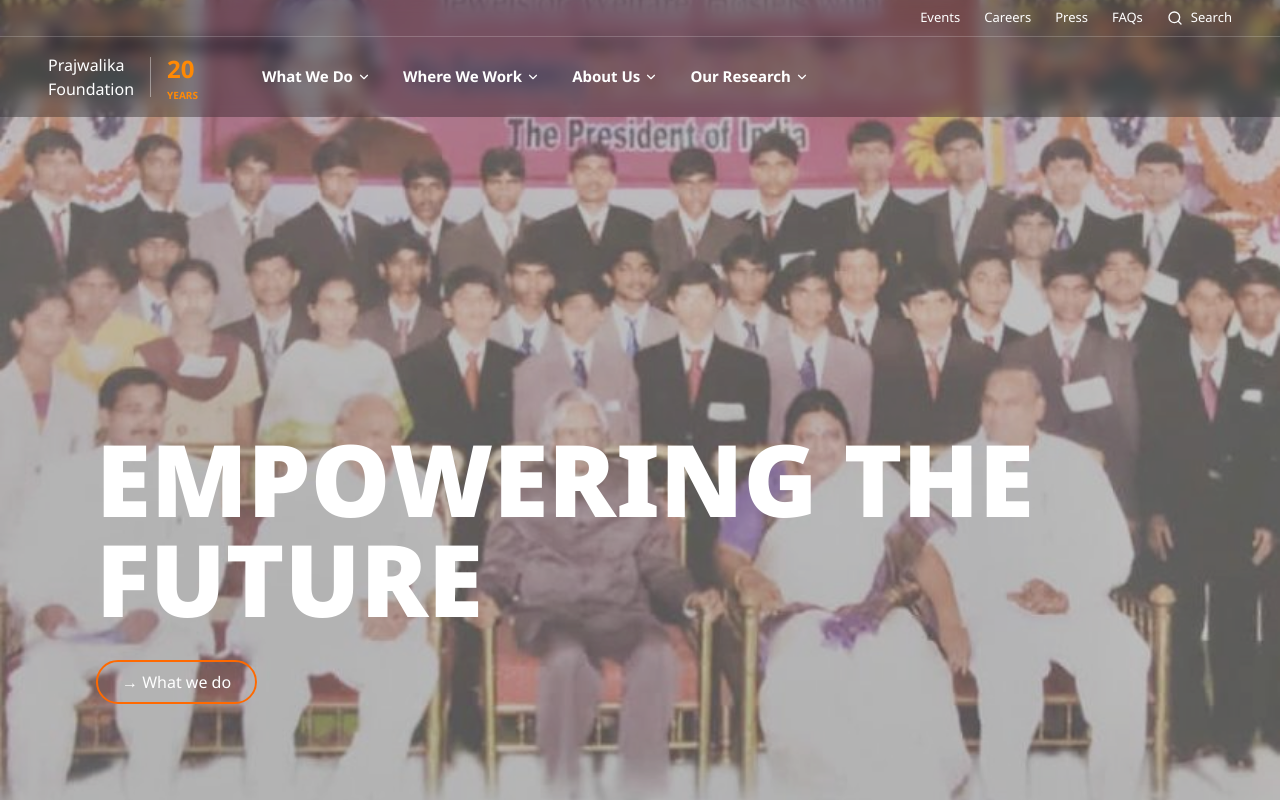
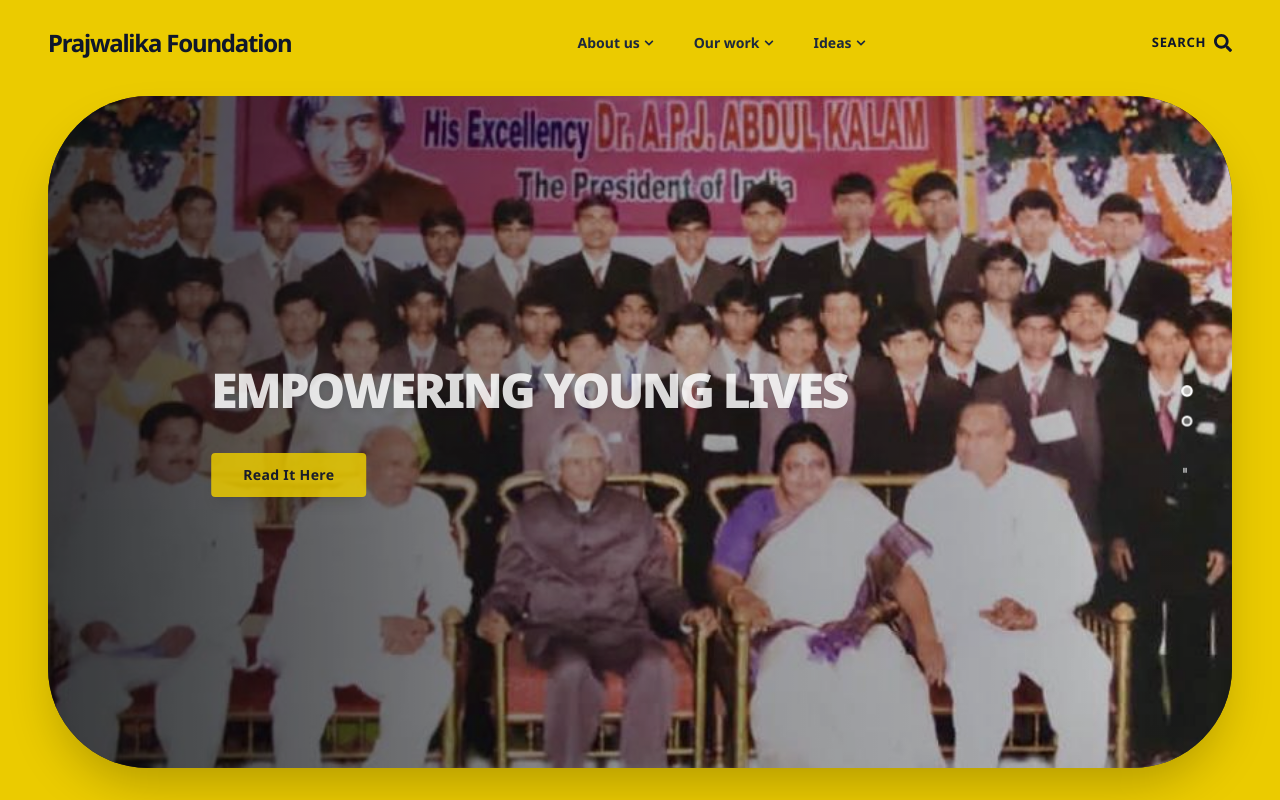
Before and after one commit to schigurupatis/prajwalika-ap, a React (Vite) app: page / in a window 1280 px wide. Shown: the top 800 px of the page. Built offline with nearby package versions, Linux system fonts and the light colour scheme.

Commit message:
worked on hero section

```diff
--- a/src/components/Hero.tsx
+++ b/src/components/Hero.tsx
@@ -1,347 +1,347 @@
+import { useState, useEffect } from 'react';
+import { motion, AnimatePresence } from 'framer-motion';
+import { useNavigate } from 'react-router-dom';
+import sliderImg1 from "../assets/hero-img.jpeg";
+import sliderImg2 from "../assets/mrv2.jpg";
+// import HeadetBg from "../assets/headebg.jpg"
+
+const slides = [
+  {
+    image: sliderImg1,
+    title: "EMPOWERING YOUNG LIVES",
+    // desc: "A Letter from M.Ravi Chandra IAS."
+  },
+  {
+    image: sliderImg2,
+    title: "EMPOWERING THE FUTURE",
+    // desc: "Join us in our mission to provide every child with the opportunity to live a healthy, productive life through education and welfare."
+    desc: "A Message from M.Ravi Chandra IAS."
+
+  }
+];
+
+const Hero = () => {
+  const [current, setCurrent] = useState(0);
+  const navigate = useNavigate();
+
+  useEffect(() => {
+    const timer = setInterval(() => {
+      setCurrent((prev) => (prev === slides.length - 1 ? 0 : prev + 1));
+    }, 6000);
+    return () => clearInterval(timer);
+  }, []);
+
+  return (
+    <section className="elative w-full h-screen bg-[#EBCB00] pt-24 pb-8 pl-4 pr-4 md:pl-12 md:pr-12 flex flex-col overflow-hidden">
+    {/* <section className="elative w-full h-screen pt-24 pb-8 pl-4 pr-4 md:pl-12 md:pr-12 flex flex-col overflow-hidden header-bg-img" style={{backgroundImage: "HeadetBg"}}> */}
+      {/* The "Gated" Container: Rounded ONLY on the left side */}
+      <div className="relative flex-grow w-full overflow-hidden rounded-[40px] md:rounded-[100px] shadow-2xl bg-slate-900">
+
+        {/* Animated Background */}
+        <AnimatePresence mode='wait'>
+          <motion.div
+            key={current}
+            initial={{ opacity: 0 }}
+            animate={{ opacity: 1 }}
+            exit={{ opacity: 0 }}
+            transition={{ duration: 1 }}
+            className="absolute inset-0 w-full h-full"
+          >
+            <img
+              src={slides[current].image}
+              alt="Slide"
+              className="w-full h-full object-cover object-center"
+            />
+            {/* Gradient Overlay for text readability (matches the dark left side in screenshot) */}
+            <div className="absolute inset-0 bg-gradient-to-r from-black/70 via-black/20 to-transparent" />
+          </motion.div>
+        </AnimatePresence>
+
+        {/* Content Area - Left Aligned with precise spacing */}
+        <div className="relative z-10 h-full flex flex-col justify-center px-10 md:px-24 lg:px-40">
+          <AnimatePresence mode='wait'>
+            <motion.div
+              key={current}
+              initial={{ x: -30, opacity: 0 }}
+              animate={{ x: 0, opacity: 1 }}
+              exit={{ x: 20, opacity: 0 }}
+              transition={{ duration: 0.8 }}
+              className="max-w-2xl text-white"
+            >
+              {/* Title: All Caps, Extra Bold */}
+              <h2 className="text-5xl md:text-5xl font-black leading-[0.95] tracking-tighter mb-8 drop-shadow-md">
+                {slides[current].title}
+              </h2>
+
+              {/* Description */}
+              <p className="text-lg md:text-md font-bold mb-10 max-w-lg opacity-90 leading-snug">
+                {slides[current].desc}
+              </p>
+
+              {/* Button: Squareish with specific yellow bg */}
+              <button
+                onClick={() => navigate('/gallery')}
+                className="bg-[#EBCB00] hover:bg-white text-slate-900 font-bold px-8 py-3 rounded-sm transition-all duration-300 text-sm tracking-wide shadow-lg cursor-pointer"
+              >
+                Read It Here
+              </button>
+            </motion.div>
+          </AnimatePresence>
+        </div>
+
+        {/* Pagination Dots - Positioned on the Right Edge as per screenshot */}
+        <div className="absolute right-10 top-1/2 -translate-y-1/2 flex flex-col gap-5 z-20">
+          {slides.map((_, index) => (
+            <button
+              key={index}
+              onClick={() => setCurrent(index)}
+              className={`w-2.5 h-2.5 rounded-full transition-all duration-300 border-2 border-white ${
+                current === index ? 'bg-white scale-125' : 'bg-transparent'
+              }`}
+            />
+          ))}
+          {/* Pause Icon at the bottom of dots */}
+          <div className="mt-4 text-white/70 text-xs cursor-pointer hover:text-white">
+            ⏸
+          </div>
+        </div>
+      </div>
+    </section>
+  );
+};
+
+export default Hero;
+
 // import { useState, useEffect } from 'react';
 // import { motion, AnimatePresence } from 'framer-motion';
-// import { useNavigate } from 'react-router-dom';
+// import { ChevronDown, Search, X, ChevronRight } from 'lucide-react';
 // import sliderImg1 from "../assets/hero-img.jpeg";
 // import sliderImg2 from "../assets/mrv2.jpg";
-// // import HeadetBg from "../assets/headebg.jpg"
 
 // const slides = [
-//   {
-//     image: sliderImg1,
-//     title: "EMPOWERING YOUNG LIVES",
-//     // desc: "A Letter from M.Ravi Chandra IAS."
-//   },
-//   {
-//     image: sliderImg2,
-//     title: "EMPOWERING THE FUTURE",
-//     // desc: "Join us in our mission to provide every child with the opportunity to live a healthy, productive life through education and welfare."
-//     desc: "A Message from M.Ravi Chandra IAS."
-
-//   }
+//   { image: sliderImg1, title: "Creating Impact Together." },
+//   { image: sliderImg2, title: "EMPOWERING THE FUTURE" }
 // ];
 
 // const Hero = () => {
 //   const [current, setCurrent] = useState(0);
-//   const navigate = useNavigate();
+//   const [activeMenu, setActiveMenu] = useState<string | null>(null);
+//   const [isSearchOpen, setIsSearchOpen] = useState(false);
 
 //   useEffect(() => {
 //     const timer = setInterval(() => {
-//       setCurrent((prev) => (prev === slides.length - 1 ? 0 : prev + 1));
+//       if (!activeMenu && !isSearchOpen) {
+//         setCurrent((prev) => (prev === slides.length - 1 ? 0 : prev + 1));
+//       }
 //     }, 6000);
 //     return () => clearInterval(timer);
-//   }, []);
+//   }, [activeMenu, isSearchOpen]);
+
+//   // 🔁 Toggle Search
+//   const toggleSearch = () => {
+//     if (isSearchOpen) {
+//       setIsSearchOpen(false);
+//     } else {
+//       setActiveMenu(null);
+//       setIsSearchOpen(true);
+//     }
+//   };
+
+//   // 🔁 Toggle Menu
+//   const toggleMenu = (menu: string) => {
+//     setIsSearchOpen(false);
+//     setActiveMenu(activeMenu === menu ? null : menu);
+//   };
+
+//   // 🔁 Close everything
+//   const closeAll = () => {
+//     setActiveMenu(null);
+//     setIsSearchOpen(false);
+//   };
 
 //   return (
-//     <section className="elative w-full h-screen bg-[#EBCB00] pt-24 pb-8 pl-4 pr-4 md:pl-12 md:pr-12 flex flex-col overflow-hidden">
-//     {/* <section className="elative w-full h-screen pt-24 pb-8 pl-4 pr-4 md:pl-12 md:pr-12 flex flex-col overflow-hidden header-bg-img" style={{backgroundImage: "HeadetBg"}}> */}
-//       {/* The "Gated" Container: Rounded ONLY on the left side */}
-//       <div className="relative flex-grow w-full overflow-hidden rounded-[40px] md:rounded-[100px] shadow-2xl bg-slate-900">
+//     <section className="relative w-full h-screen overflow-hidden">
 
-//         {/* Animated Background */}
-//         <AnimatePresence mode='wait'>
-//           <motion.div
+//       {/* 🔥 HEADER */}
+//       <nav className="absolute top-0 left-0 w-full z-50 text-white">
+
+//         <div className="absolute inset-0 bg-black/30 backdrop-blur-sm" />
+
+//         <div className="relative z-10">
+
+//           {/* Top Bar */}
+//           <div className="flex justify-end px-6 md:px-12 py-2 text-[13px] gap-6 border-b border-white/20">
+//             <a href="#">Events</a>
+//             <a href="#">Careers</a>
+//             <a href="#">Press</a>
+//             <a href="#">FAQs</a>
+
+//             {/* 🔥 Search Toggle Button */}
+//             <button
+//               onClick={toggleSearch}
+//               className="flex items-center gap-2 hover:text-orange-400 transition"
+//             >
+//               {isSearchOpen ? <X size={16}/> : <Search size={16}/>}
+//               {isSearchOpen ? 'Close' : 'Search'}
+//             </button>
+//           </div>
+
+//           {/* Main Nav */}
+//           <div className="flex items-center px-6 md:px-12 h-20">
+//             <div className="flex items-center gap-4 mr-12">
+//               {/* <img src="/logo-icon.png" className="h-10" /> */}
+//               Prajwalika <br /> Foundation
+//               <div className="h-10 w-[1px] bg-white/40"/>
+//               <div className="text-orange-400 font-bold leading-none">
+//                 <span className="text-2xl block">20</span>
+//                 <span className="text-[10px] uppercase">Years</span>
+//               </div>
+//             </div>
+
+//             <ul className="flex items-center h-full font-bold text-[15px]">
+//               {['What We Do', 'Where We Work', 'About Us', 'Our Research'].map((item) => (
+//                 <li
+//                   key={item}
+//                   onClick={() => toggleMenu(item)}
+//                   className="h-full flex items-center px-4 cursor-pointer hover:text-orange-400"
+//                 >
+//                   {item}
+//                   <ChevronDown size={14} className={`ml-1 ${activeMenu === item ? 'rotate-180' : ''}`} />
+//                 </li>
+//               ))}
+//             </ul>
+//           </div>
+//         </div>
+
+//         {/* 🔥 SEARCH OVERLAY */}
+// <AnimatePresence>
+//   {isSearchOpen && (
+//     <>
+//       {/* Background dim */}
+//       <motion.div
+//         className="fixed inset-0 bg-black/50 z-[60]"
+//         initial={{ opacity: 0 }}
+//         animate={{ opacity: 1 }}
+//         exit={{ opacity: 0 }}
+//         onClick={closeAll}
+//       />
+
+//       {/* Search Panel */}
+//       <motion.div
+//         initial={{ y: -100, opacity: 0 }}
+//         animate={{ y: 0, opacity: 1 }}
+//         exit={{ y: -100, opacity: 0 }}
+//         transition={{ duration: 0.3 }}
+//         className="fixed top-0 left-0 w-full bg-white z-[70] pt-10 pb-8 px-6 md:px-16 shadow-lg"
+//       >
+//         <div className="max-w-7xl mx-auto relative">
+
+//           {/* 🔥 Close Button (top-right like screenshot) */}
+//           <button
+//   onClick={closeAll}
+//   className="absolute right-0 top-0 p-3 border border-gray-300 rounded-lg hover:bg-gray-100 transition"
+// >
+//   <X size={20} className="text-black" />
+// </button>
+
+//           {/* 🔥 Search Input Row */}
+//           <div className="flex items-center gap-4 border-b border-gray-300 pb-4 mt-6">
+
+//             {/* Icon */}
+//             <Search className="text-orange-500" size={22} />
+
+//             {/* Input */}
+//             <input
+//               type="text"
+//               placeholder="Search the site"
+//               autoFocus
+//               className="w-full text-lg outline-none placeholder-gray-500"
+//             />
+//           </div>
+
+//         </div>
+//       </motion.div>
+//     </>
+//   )}
+// </AnimatePresence>
+
+//         {/* 🔥 MEGA MENU */}
+//         <AnimatePresence>
+//           {activeMenu && !isSearchOpen && (
+//             <>
+//               <motion.div
+//                 className="fixed inset-0 bg-black/50 z-[55]"
+//                 initial={{ opacity: 0 }}
+//                 animate={{ opacity: 1 }}
+//                 exit={{ opacity: 0 }}
+//                 onClick={closeAll}
+//               />
+
+//               <motion.div
+//                 initial={{ y: -20, opacity: 0 }}
+//                 animate={{ y: 0, opacity: 1 }}
+//                 exit={{ y: -20, opacity: 0 }}
+//                 className="absolute top-full left-0 w-full bg-white text-black z-[60]"
+//               >
+//                 <div className="max-w-7xl mx-auto px-12 py-12 flex justify-between">
+//                   <div className="flex flex-col gap-6 w-1/3">
+//                     <h2 className="text-3xl font-black flex items-center gap-2">
+//                       {activeMenu} <ChevronRight size={28} />
+//                     </h2>
+
+//                     <nav className="flex flex-col gap-4">
+//                       <button className="text-left font-bold text-lg hover:text-blue-800">Our Strategy</button>
+//                       <button className="text-left font-bold text-lg flex justify-between hover:text-blue-800">
+//                         Programs <ChevronRight size={18} />
+//                       </button>
+//                       <button className="text-left font-bold text-lg flex justify-between hover:text-blue-800">
+//                         Focus Areas <ChevronRight size={18} />
+//                       </button>
+//                       <button className="text-left font-bold text-lg hover:text-blue-800">Impact Stories</button>
+//                     </nav>
+//                   </div>
+
+//                   <button
+//   onClick={closeAll}
+//   className="absolute right-8 top-8 p-2 border border-gray-300 rounded-md hover:bg-gray-100 transition h-fit"
+// >
+//   <X size={18} className="text-black" />
+// </button>
+//                 </div>
+//               </motion.div>
+//             </>
+//           )}
+//         </AnimatePresence>
+
+//       </nav>
+
+//       {/* 🔥 SLIDER */}
+//       <div className="absolute inset-0">
+//         <AnimatePresence mode="wait">
+//           <motion.img
 //             key={current}
+//             src={slides[current].image}
+//             className="w-full h-full object-cover"
 //             initial={{ opacity: 0 }}
 //             animate={{ opacity: 1 }}
 //             exit={{ opacity: 0 }}
-//             transition={{ duration: 1 }}
-//             className="absolute inset-0 w-full h-full"
-//           >
-//             <img
-//               src={slides[current].image}
-//               alt="Slide"
-//               className="w-full h-full object-cover object-center"
-//             />
-//             {/* Gradient Overlay for text readability (matches the dark left side in screenshot) */}
-//             <div className="absolute inset-0 bg-gradient-to-r from-black/70 via-black/20 to-transparent" />
-//           </motion.div>
+//           />
 //         </AnimatePresence>
+//         <div className="absolute inset-0 bg-black/20" />
+//       </div>
 
-//         {/* Content Area - Left Aligned with precise spacing */}
-//         <div className="relative z-10 h-full flex flex-col justify-center px-10 md:px-24 lg:px-40">
-//           <AnimatePresence mode='wait'>
-//             <motion.div
-//               key={current}
-//               initial={{ x: -30, opacity: 0 }}
-//               animate={{ x: 0, opacity: 1 }}
-//               exit={{ x: 20, opacity: 0 }}
-//               transition={{ duration: 0.8 }}
-//               className="max-w-2xl text-white"
-//             >
-//               {/* Title: All Caps, Extra Bold */}
-//               <h2 className="text-5xl md:text-5xl font-black leading-[0.95] tracking-tighter mb-8 drop-shadow-md">
-//                 {slides[current].title}
-//               </h2>
+//       {/* TEXT */}
+//       <div className="relative z-10 h-full flex flex-col justify-end pb-24 px-6 md:px-24">
+//         <h5 className="text-white text-sm md:text-[100px] font-black mb-8">
+//           {slides[current].title}
+//         </h5>
 
-//               {/* Description */}
-//               <p className="text-lg md:text-md font-bold mb-10 max-w-lg opacity-90 leading-snug">
-//                 {slides[current].desc}
-//               </p>
-
-//               {/* Button: Squareish with specific yellow bg */}
-//               <button
-//                 onClick={() => navigate('/gallery')}
-//                 className="bg-[#EBCB00] hover:bg-white text-slate-900 font-bold px-8 py-3 rounded-sm transition-all duration-300 text-sm tracking-wide shadow-lg cursor-pointer"
-//               >
-//                 Read It Here
-//               </button>
-//             </motion.div>
-//           </AnimatePresence>
-//         </div>
-
-//         {/* Pagination Dots - Positioned on the Right Edge as per screenshot */}
-//         <div className="absolute right-10 top-1/2 -translate-y-1/2 flex flex-col gap-5 z-20">
-//           {slides.map((_, index) => (
-//             <button
-//               key={index}
-//               onClick={() => setCurrent(index)}
-//               className={`w-2.5 h-2.5 rounded-full transition-all duration-300 border-2 border-white ${
-//                 current === index ? 'bg-white scale-125' : 'bg-transparent'
-//               }`}
-//             />
-//           ))}
-//           {/* Pause Icon at the bottom of dots */}
-//           <div className="mt-4 text-white/70 text-xs cursor-pointer hover:text-white">
-//             ⏸
-//           </div>
-//         </div>
+//         <button className="inline-flex items-center gap-3 border-2 border-orange-500 text-white px-6 py-2 rounded-full hover:bg-orange-500 w-fit self-start">
+//           → What we do
+//         </button>
 //       </div>
 //     </section>
 //   );
 // };
 
 // export default Hero;
-
-import { useState, useEffect } from 'react';
-import { motion, AnimatePresence } from 'framer-motion';
-import { ChevronDown, Search, X, ChevronRight } from 'lucide-react';
-import sliderImg1 from "../assets/hero-img.jpeg";
-import sliderImg2 from "../assets/mrv2.jpg";
-
-const slides = [
-  { image: sliderImg1, title: "Creating Impact Together." },
-  { image: sliderImg2, title: "EMPOWERING THE FUTURE" }
-];
-
-const Hero = () => {
-  const [current, setCurrent] = useState(0);
-  const [activeMenu, setActiveMenu] = useState<string | null>(null);
-  const [isSearchOpen, setIsSearchOpen] = useState(false);
-
-  useEffect(() => {
-    const timer = setInterval(() => {
-      if (!activeMenu && !isSearchOpen) {
-        setCurrent((prev) => (prev === slides.length - 1 ? 0 : prev + 1));
-      }
-    }, 6000);
-    return () => clearInterval(timer);
-  }, [activeMenu, isSearchOpen]);
-
-  // 🔁 Toggle Search
-  const toggleSearch = () => {
-    if (isSearchOpen) {
-      setIsSearchOpen(false);
-    } else {
-      setActiveMenu(null);
-      setIsSearchOpen(true);
-    }
-  };
-
-  // 🔁 Toggle Menu
-  const toggleMenu = (menu: string) => {
-    setIsSearchOpen(false);
-    setActiveMenu(activeMenu === menu ? null : menu);
-  };
-
-  // 🔁 Close everything
-  const closeAll = () => {
-    setActiveMenu(null);
-    setIsSearchOpen(false);
-  };
-
-  return (
-    <section className="relative w-full h-screen overflow-hidden">
-
-      {/* 🔥 HEADER */}
-      <nav className="absolute top-0 left-0 w-full z-50 text-white">
-
-        <div className="absolute inset-0 bg-black/30 backdrop-blur-sm" />
-
-        <div className="relative z-10">
-
-          {/* Top Bar */}
-          <div className="flex justify-end px-6 md:px-12 py-2 text-[13px] gap-6 border-b border-white/20">
-            <a href="#">Events</a>
-            <a href="#">Careers</a>
-            <a href="#">Press</a>
-            <a href="#">FAQs</a>
-
-            {/* 🔥 Search Toggle Button */}
-            <button
-              onClick={toggleSearch}
-              className="flex items-center gap-2 hover:text-orange-400 transition"
-            >
-              {isSearchOpen ? <X size={16}/> : <Search size={16}/>}
-              {isSearchOpen ? 'Close' : 'Search'}
-            </button>
-          </div>
-
-          {/* Main Nav */}
-          <div className="flex items-center px-6 md:px-12 h-20">
-            <div className="flex items-center gap-4 mr-12">
-              {/* <img src="/logo-icon.png" className="h-10" /> */}
-              Prajwalika <br /> Foundation
-              <div className="h-10 w-[1px] bg-white/40"/>
-              <div className="text-orange-400 font-bold leading-none">
-                <span className="text-2xl block">20</span>
-                <span className="text-[10px] uppercase">Years</span>
-              </div>
-            </div>
-
-            <ul className="flex items-center h-full font-bold text-[15px]">
-              {['What We Do', 'Where We Work', 'About Us', 'Our Research'].map((item) => (
-                <li
-                  key={item}
-                  onClick={() => toggleMenu(item)}
-                  className="h-full flex items-center px-4 cursor-pointer hover:text-orange-400"
-                >
-                  {item}
-                  <ChevronDown size={14} className={`ml-1 ${activeMenu === item ? 'rotate-180' : ''}`} />
-                </li>
-              ))}
-            </ul>
-          </div>
-        </div>
-
-        {/* 🔥 SEARCH OVERLAY */}
-<AnimatePresence>
-  {isSearchOpen && (
-    <>
-      {/* Background dim */}
-      <motion.div
-        className="fixed inset-0 bg-black/50 z-[60]"
-        initial={{ opacity: 0 }}
-        animate={{ opacity: 1 }}
-        exit={{ opacity: 0 }}
-        onClick={closeAll}
-      />
-
-      {/* Search Panel */}
-      <motion.div
-        initial={{ y: -100, opacity: 0 }}
-        animate={{ y: 0, opacity: 1 }}
-        exit={{ y: -100, opacity: 0 }}
-        transition={{ duration: 0.3 }}
-        className="fixed top-0 left-0 w-full bg-white z-[70] pt-10 pb-8 px-6 md:px-16 shadow-lg"
-      >
-        <div className="max-w-7xl mx-auto relative">
-
-          {/* 🔥 Close Button (top-right like screenshot) */}
-          <button
-  onClick={closeAll}
-  className="absolute right-0 top-0 p-3 border border-gray-300 rounded-lg hover:bg-gray-100 transition"
->
-  <X size={20} className="text-black" />
-</button>
-
-          {/* 🔥 Search Input Row */}
-          <div className="flex items-center gap-4 border-b border-gray-300 pb-4 mt-6">
-
-            {/* Icon */}
-            <Search className="text-orange-500" size={22} />
-
-            {/* Input */}
-            <input
-              type="text"
-              placeholder="Search the site"
-              autoFocus
-              className="w-full text-lg outline-none placeholder-gray-500"
-            />
-          </div>
-
-        </div>
-      </motion.div>
-    </>
-  )}
-</AnimatePresence>
-
-        {/* 🔥 MEGA MENU */}
-        <AnimatePresence>
-          {activeMenu && !isSearchOpen && (
-            <>
-              <motion.div
-                className="fixed inset-0 bg-black/50 z-[55]"
-                initial={{ opacity: 0 }}
-                animate={{ opacity: 1 }}
-                exit={{ opacity: 0 }}
-                onClick={closeAll}
-              />
-
-              <motion.div
-                initial={{ y: -20, opacity: 0 }}
-                animate={{ y: 0, opacity: 1 }}
-                exit={{ y: -20, opacity: 0 }}
-                className="absolute top-full left-0 w-full bg-white text-black z-[60]"
-              >
-                <div className="max-w-7xl mx-auto px-12 py-12 flex justify-between">
-                  <div className="flex flex-col gap-6 w-1/3">
-                    <h2 className="text-3xl font-black flex items-center gap-2">
-                      {activeMenu} <ChevronRight size={28} />
-                    </h2>
-
-                    <nav className="flex flex-col gap-4">
-                      <button className="text-left font-bold text-lg hover:text-blue-800">Our Strategy</button>
-                      <button className="text-left font-bold text-lg flex justify-between hover:text-blue-800">
-                        Programs <ChevronRight size={18} />
-                      </button>
-                      <button className="text-left font-bold text-lg flex justify-between hover:text-blue-800">
-                        Focus Areas <ChevronRight size={18} />
-                      </button>
-                      <button className="text-left font-bold text-lg hover:text-blue-800">Impact Stories</button>
-                    </nav>
-                  </div>
-
-                  <button
-  onClick={closeAll}
-  className="absolute right-8 top-8 p-2 border border-gray-300 rounded-md hover:bg-gray-100 transition h-fit"
->
-  <X size={18} className="text-black" />
-</button>
-                </div>
-              </motion.div>
-            </>
-          )}
-        </AnimatePresence>
-
-      </nav>
-
-      {/* 🔥 SLIDER */}
-      <div className="absolute inset-0">
-        <AnimatePresence mode="wait">
-          <motion.img
-            key={current}
-            src={slides[current].image}
-            className="w-full h-full object-cover"
-            initial={{ opacity: 0 }}
-            animate={{ opacity: 1 }}
-            exit={{ opacity: 0 }}
-          />
-        </AnimatePresence>
-        <div className="absolute inset-0 bg-black/20" />
-      </div>
-
-      {/* TEXT */}
-      <div className="relative z-10 h-full flex flex-col justify-end pb-24 px-6 md:px-24">
-        <h1 className="text-white text-6xl md:text-[100px] font-black mb-8">
-          {slides[current].title}
-        </h1>
-
-        <button className="inline-flex items-center gap-3 border-2 border-orange-500 text-white px-6 py-2 rounded-full hover:bg-orange-500 w-fit self-start">
-          → What we do
-        </button>
-      </div>
-    </section>
-  );
-};
-
-export default Hero;
```
